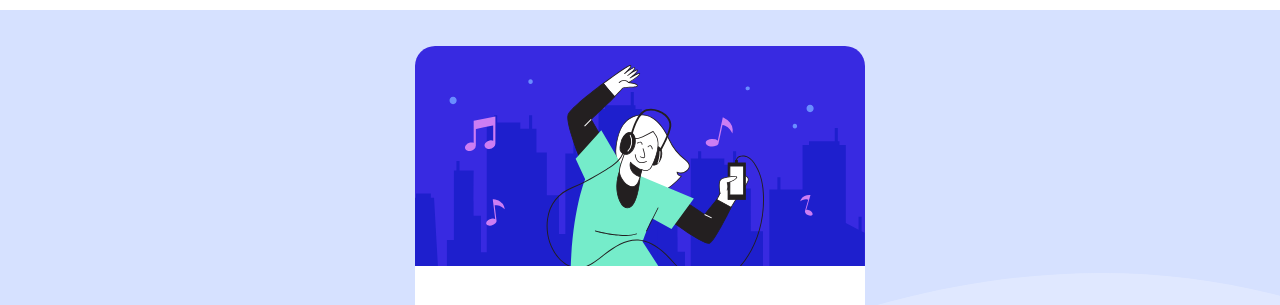
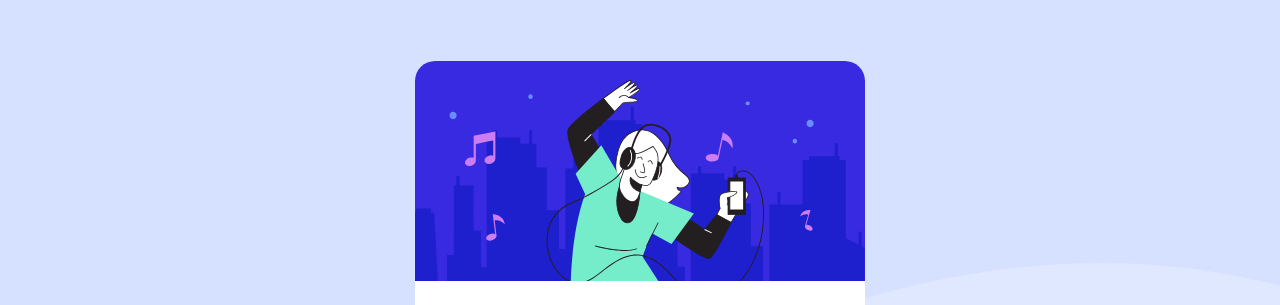
Before and after one commit to vjeanty02/Order-summary-component, a plain HTML site: page index.html in a window 1280 px wide. Shown: the top 305 px of the page. Drawn offline with Linux system fonts and the light colour scheme.

Commit message:
Minor change

```diff
--- a/style.css
+++ b/style.css
@@ -114,7 +114,7 @@ main
   background-repeat:repeat-x;
 
   position: absolute;
-  top: 10px;
+  top: 0px;
   bottom: 0;
   left: 0;
   right: 0;
@@ -126,6 +126,7 @@ main
   border-radius: 20px;
   margin-left: 20px;
   margin-right: 20px;
+  margin-top: 40px;
 }
 .container-image-order-summary img
 {
```
